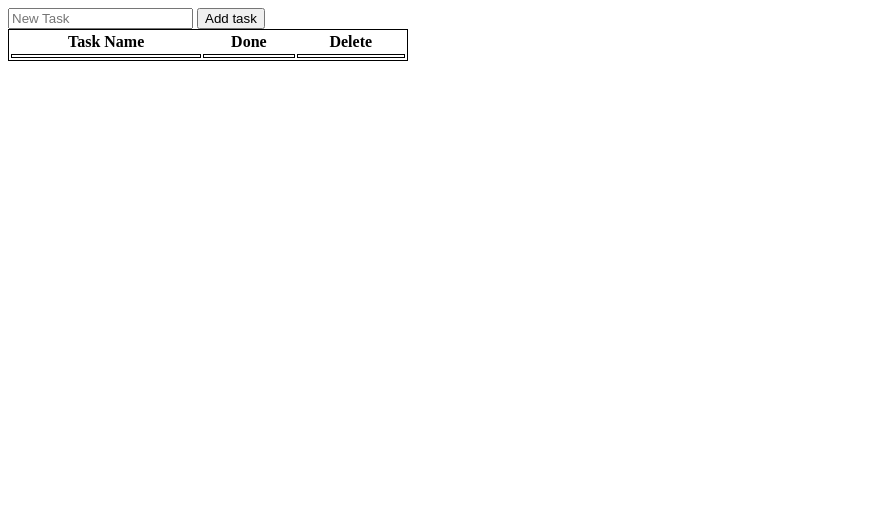
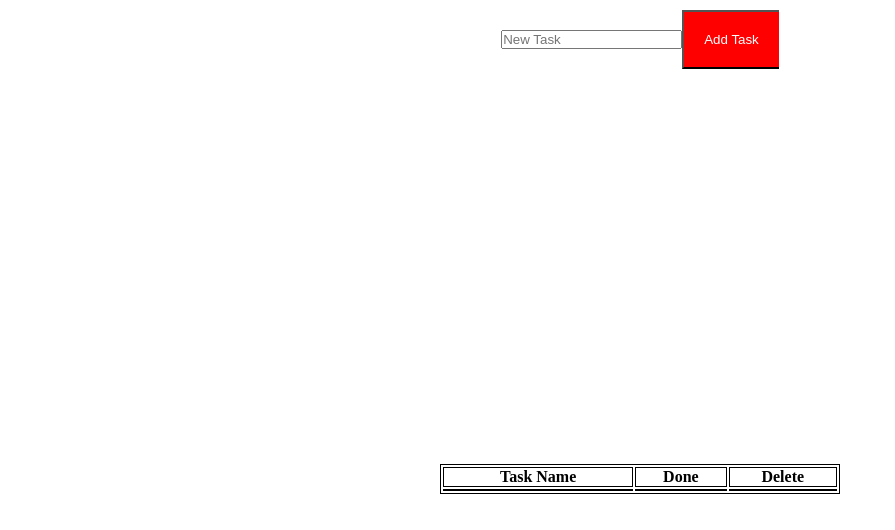
Before and after one commit to prashant06072003/prashant, a plain HTML site: page index.html in a window 1280 px wide. Shown: the whole page, without its empty margins (0-895 px from the left). Drawn offline with Linux system fonts and the light colour scheme.

Commit message:
Update index.html
gg

```diff
--- a/index.html
+++ b/index.html
@@ -7,29 +7,51 @@
     <title>Task App</title>
 </head>
 <style>
-    table,tr,td{
-        border: 1px solid black;
+    * {
+        margin: 0px;
+        padding: 0px;
     }
-    #add-task{
-        background-color:green;
+
+    html {
+        height: 100vh;
     }
-    .box{
-        display:flex;
-        justify-content:center;
-        align-items:center;
-        justify-self:center;
-        margin:10px;
+
+    table {
+        width: 400px;
     }
-    table{
-        width: 400px;
+
+    table,
+    tr,
+    td,
+    th {
+        border: 1px solid #000;
+    }
+
+    #add-task {
+        background-color: #ff0000;
+        color: #fff;
+        border-right: 50px;
+        padding: 20px;
+    }
+    .box {
+        display: flex;
+        flex-direction: row;
+        justify-content: center;
+        align-items: center;
+        justify-self: center;
+        margin: 10px;
+    }
+    .table-box {
+        height: 100vh;
     }
 </style>
 
-<body></body>
-    <div>
-        <input name="task-name" id="Task-name" placeholder="New Task" />
-        <button id="add-t">Add task</button>
-</body>
+<body>
+    <div class="box task-box">
+        <input name="task-name" id="task-name" placeholder="New Task" />
+        <button id="add-task">Add Task</button>
+    </div>
+    <div class="box table-box">
         <table>
             <tr>
                 <th>Task Name</th>
@@ -45,6 +67,11 @@
     </div>
 </body>
 <script>
-    let button =document.getElementsById("add-task")
-button
+    let button = document.getElementById("add-task");
+    button.addEventListener("click", function( ) {
+        localStorage.setItem("task", "task yha aayega input se")
+    })
+
+</script>
+
 </html>
```
Lines whose indentation alone changed are shown as unchanged.
